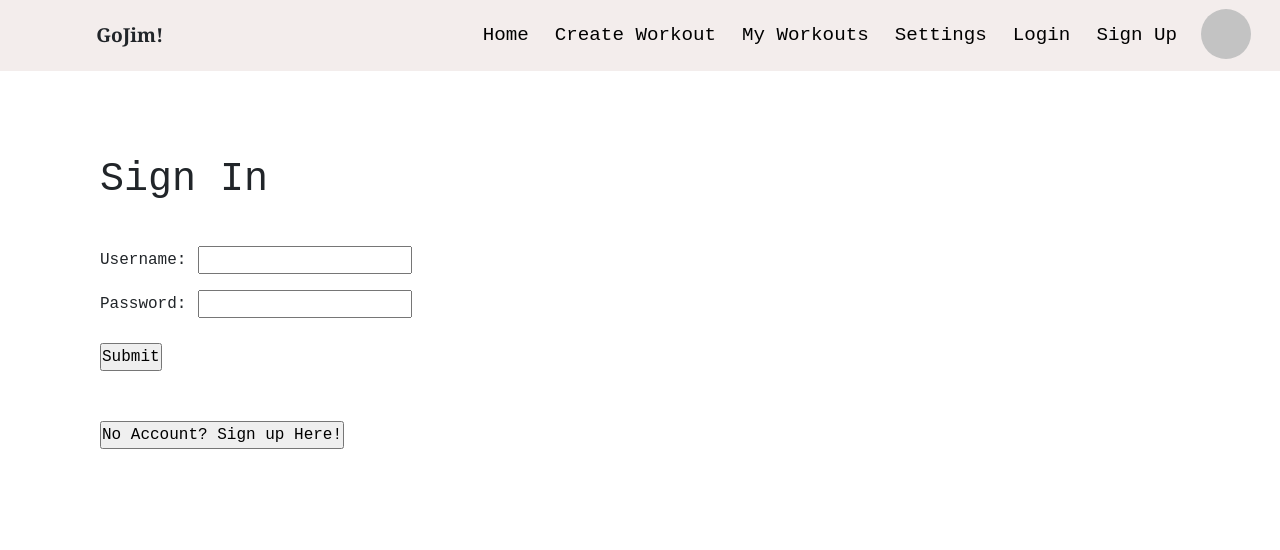
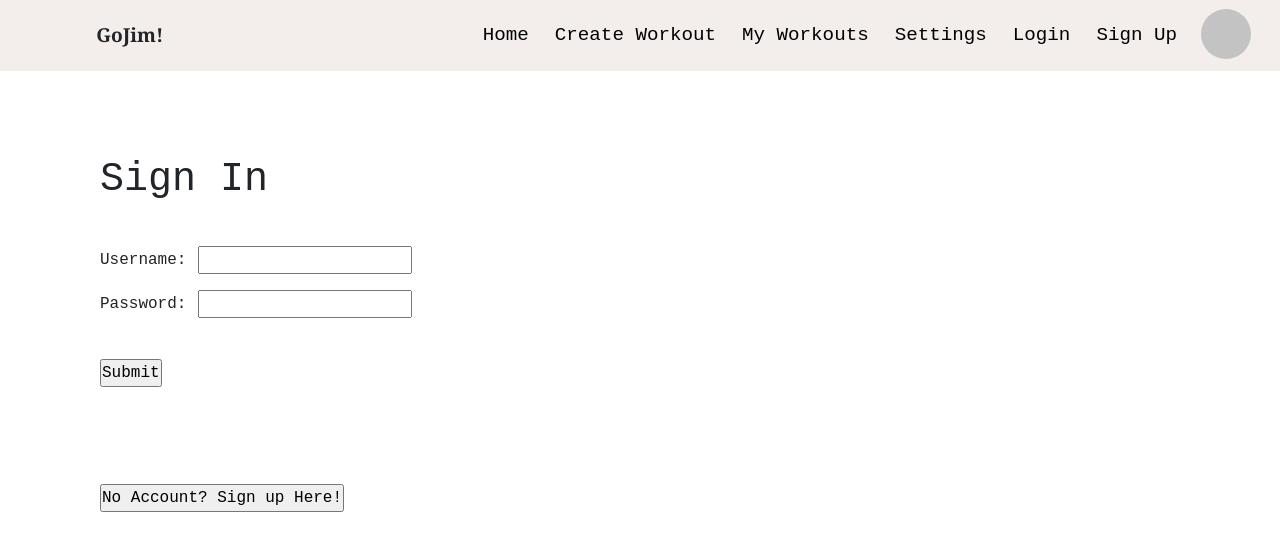
Before and after one commit to jerome-teo/Gojim, a React (Create React App) app: page /login in a window 1280 px wide. Shown: the top 550 px of the page. Built offline with nearby package versions, Linux system fonts and the light colour scheme.

Commit message:
Made message for invalid username/password for login

```diff
--- a/src/components/login/Login.jsx
+++ b/src/components/login/Login.jsx
@@ -5,6 +5,7 @@ import "./login.css"
 const Login = () => {
   const [username, setUsername] = useState("");
   const [password, setPassword] = useState("");
+  const [errorFlag, setErrorFlag] = useState("");
 
   const handleSubmit = async (e) => {
     e.preventDefault(); // Prevent the form from submitting normally
@@ -35,16 +36,16 @@ const Login = () => {
         // Do something with the response data if needed
         console.log("here is Login.jsx")
         console.log(localStorage.getItem("username"))
-        setUsername("RIGHT");
+        setErrorFlag("0");
         window.location.href = '/';
 
       } else {
         // Error response from the backend
-        setUsername("Error: wrong password or username");
+        setErrorFlag("1");
         console.error('Error:');
         // Handle the error case accordingly
       }
-      //setUsername("");
+      setUsername("");
       setPassword("");
     } catch (error) {
       console.error('Error:', error);
@@ -90,6 +91,8 @@ const Login = () => {
         {/*Submit Button*/}
         <div className = "submitButton" onClick={handleSubmit}>
           <input type="submit" value="Submit" />
+          <p></p>
+          {errorFlag === "1"? <div style={{color: "red"}}> Invalid Username or Password </div> : <div> </div>}
         </div>
       </form>
 
--- a/src/components/login/login.css
+++ b/src/components/login/login.css
@@ -12,14 +12,16 @@
 }
 
 .submitButton {
+    position: absolute;
     font-size: 100%;
     margin-top: 25px;
     margin-left: 100px;
 }
 
 .signupButton {
+    position: absolute;
     font-size: 100%;
-    margin-top: 50px;
+    margin-top: 150px;
     margin-left: 100px;
 }
 
```
Also changed, not shown: 1 other file (tests, documents, lock files or other folders).
